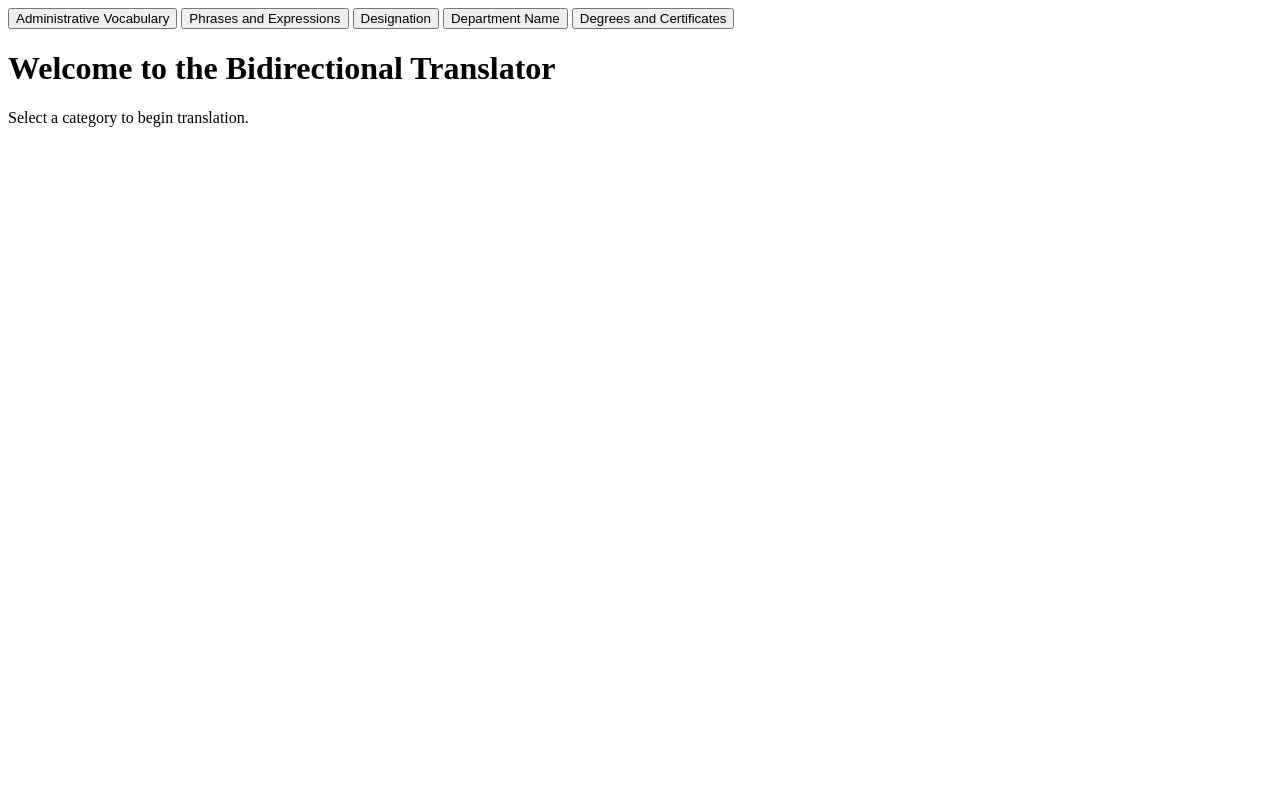
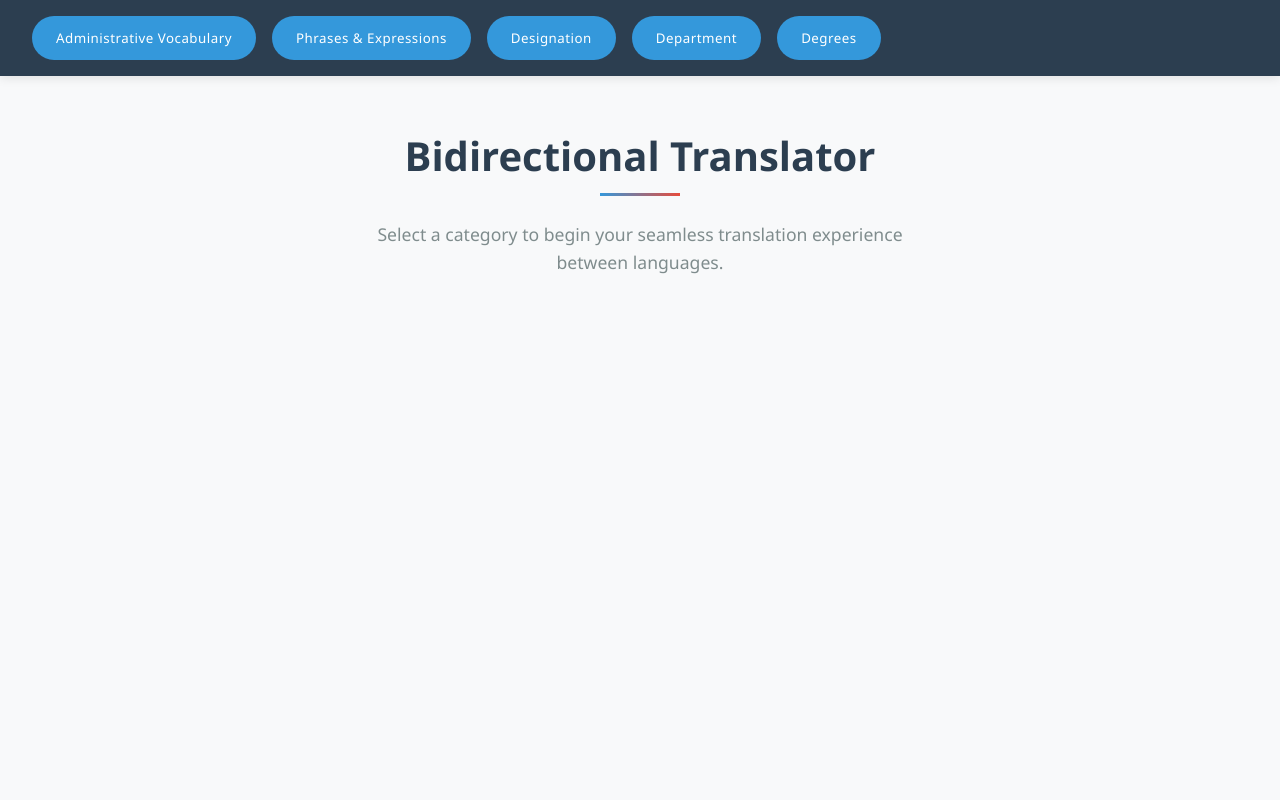
Before and after one commit to parishram-naik/nidhi_project, a Flask app: page / in a window 1280 px wide. Run offline with Flask 3, Linux system fonts and the light colour scheme.

Commit message:
Changes index styles

```diff
--- a/templates/index.html
+++ b/templates/index.html
@@ -1,21 +1,131 @@
 <!DOCTYPE html>
 <html lang="en">
+
 <head>
     <meta charset="UTF-8">
     <meta name="viewport" content="width=device-width, initial-scale=1.0">
     <title>Bidirectional Translator</title>
-    <link rel="stylesheet" href="static/translator_styles.css">
+    <style>
+        :root {
+            --primary-color: #2c3e50;
+            --secondary-color: #3498db;
+            --accent-color: #e74c3c;
+            --light-gray: #ecf0f1;
+            --text-color: #2c3e50;
+        }
+
+        * {
+            margin: 0;
+            padding: 0;
+            box-sizing: border-box;
+            font-family: 'Segoe UI', Tahoma, Geneva, Verdana, sans-serif;
+        }
+
+        body {
+            background-color: #f8f9fa;
+            min-height: 100vh;
+            color: var(--text-color);
+            line-height: 1.6;
+        }
+
+        .navbar {
+            background-color: var(--primary-color);
+            padding: 1rem 2rem;
+            box-shadow: 0 2px 10px rgba(0, 0, 0, 0.1);
+            display: flex;
+            flex-wrap: wrap;
+            gap: 1rem;
+            position: relative;
+        }
+
+        .navbar button {
+            background-color: var(--secondary-color);
+            color: white;
+            border: none;
+            padding: 0.8rem 1.5rem;
+            border-radius: 25px;
+            cursor: pointer;
+            transition: all 0.3s ease;
+            font-weight: 500;
+            letter-spacing: 0.5px;
+        }
+
+        .navbar button:hover {
+            background-color: #2980b9;
+            transform: translateY(-2px);
+            box-shadow: 0 4px 15px rgba(41, 128, 185, 0.3);
+        }
+
+        .navbar button:active {
+            transform: translateY(0);
+        }
+
+        h1 {
+            text-align: center;
+            margin: 3rem auto 1.5rem;
+            font-size: 2.5rem;
+            color: var(--primary-color);
+            position: relative;
+            padding-bottom: 0.5rem;
+        }
+
+        h1::after {
+            content: '';
+            position: absolute;
+            bottom: 0;
+            left: 50%;
+            transform: translateX(-50%);
+            width: 80px;
+            height: 3px;
+            background: linear-gradient(90deg, var(--secondary-color), var(--accent-color));
+        }
+
+        p {
+            text-align: center;
+            font-size: 1.1rem;
+            color: #7f8c8d;
+            max-width: 600px;
+            margin: 0 auto 3rem;
+        }
+
+        .content {
+            max-width: 1200px;
+            margin: 2rem auto;
+            padding: 0 2rem;
+        }
+
+        @media (max-width: 768px) {
+            .navbar {
+                padding: 1rem;
+                justify-content: center;
+            }
+
+            h1 {
+                font-size: 2rem;
+                margin: 2rem auto 1rem;
+            }
+
+            p {
+                font-size: 1rem;
+                padding: 0 1rem;
+            }
+        }
+    </style>
 </head>
+
 <body>
-    <div class="navbar">
+    <nav class="navbar">
         <button onclick="location.href='/admin_vocab'">Administrative Vocabulary</button>
-        <button onclick="location.href='/phrases'">Phrases and Expressions</button>
+        <button onclick="location.href='/phrases'">Phrases & Expressions</button>
         <button onclick="location.href='/designation'">Designation</button>
-        <button onclick="location.href='/department'">Department Name</button>
-        <button onclick="location.href='/degrees'">Degrees and Certificates</button>
+        <button onclick="location.href='/department'">Department</button>
+        <button onclick="location.href='/degrees'">Degrees</button>
+    </nav>
+
+    <div class="content">
+        <h1>Bidirectional Translator</h1>
+        <p>Select a category to begin your seamless translation experience between languages.</p>
     </div>
+</body>
 
-    <h1>Welcome to the Bidirectional Translator</h1>
-    <p>Select a category to begin translation.</p>
-</body>
 </html>
```
